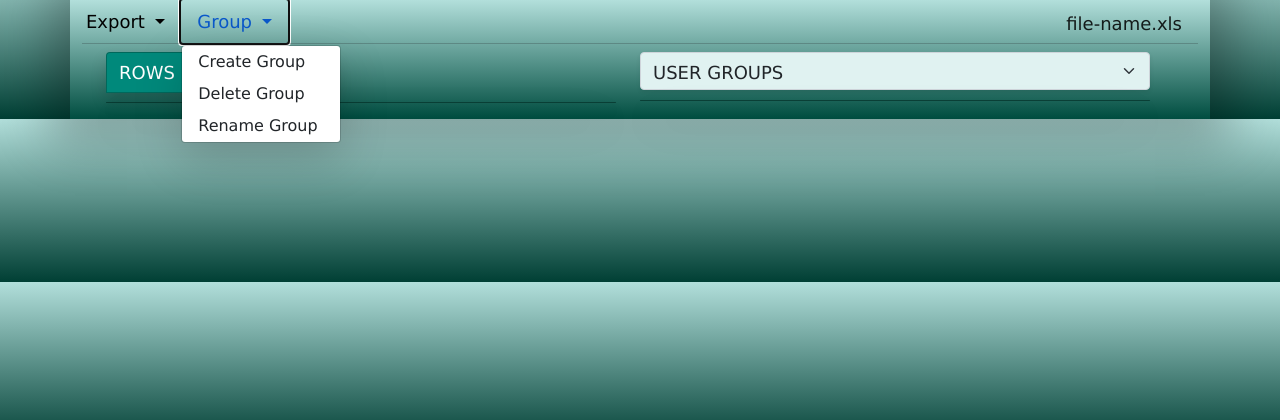
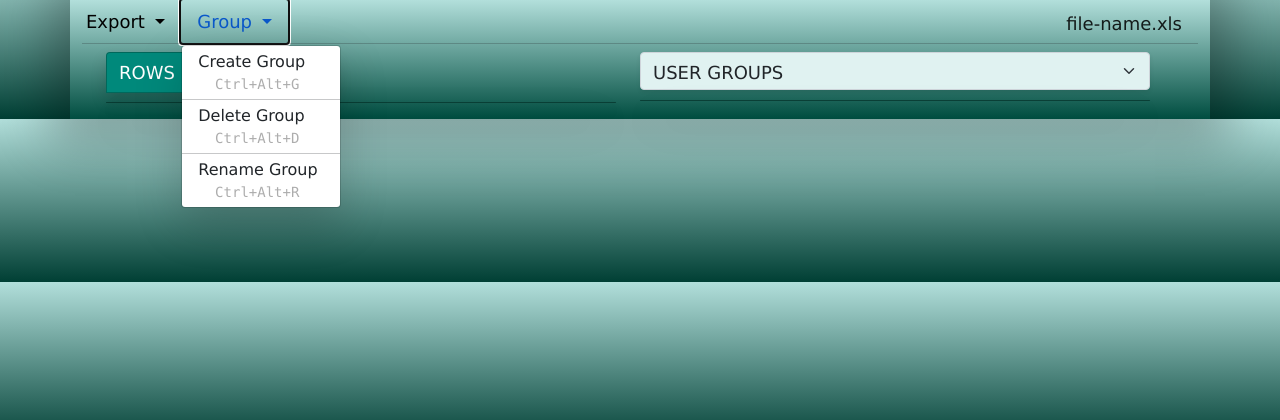
Before and after one commit to AhmetKaanGuney/moa, a Flask app: template app/templates/blueprint.html in a window 1280 px wide, after a click on "Group". Shown: the part 44-464 px from the top of the page. Run offline with Flask 2, Linux system fonts and the light colour scheme; the template is opened without the code that fills it, so the values that code supplies are empty; parts of the project's set-up code (start-up, migrations or seed data) failed here and were passed over.

Commit message:
Added shortcut tips.

```diff
--- a/app/static/styles.css
+++ b/app/static/styles.css
@@ -91,6 +91,10 @@ h2 {
 
 
 /* BLUEPRINT */
+.shortcut {
+    color: rgb(173, 173, 173)
+}
+
 .dropdown-menu {
     padding: 0px 0px 0px 0px;
 }
--- a/app/templates/blueprint.html
+++ b/app/templates/blueprint.html
@@ -63,9 +63,11 @@
                     Group
                 </a>
                 <ul class="dropdown-menu shadow-lg">
-                    <li><button class="dropdown-item" id="create-group">Create Group</button></li>
-                    <li><button class="dropdown-item" id="delete-group">Delete Group</button></li>
-                    <li><button class="dropdown-item" id="rename-group">Rename Group</button></li>
+                    <li><button class="dropdown-item" id="create-group">Create Group<span class="shortcut"><pre class="mb-0">  Ctrl+Alt+G</pre></span></button></li>
+                    <li class="m-0"><hr class="m-0"></li>
+                    <li><button class="dropdown-item" id="delete-group">Delete Group<span class="shortcut"><pre class="mb-0">  Ctrl+Alt+D</pre></span></button></li>
+                    <li class="m-0"><hr class="m-0"></li>
+                    <li><button class="dropdown-item" id="rename-group">Rename Group<span class="shortcut"><pre class="mb-0">  Ctrl+Alt+R</pre></span></button></li>
                 </ul>
             </li>
             <li class="navbar-brand ms-auto filename-display" id="filename-display">file-name.xls</li>
```
